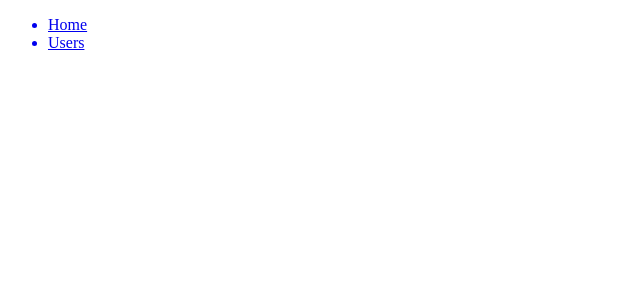
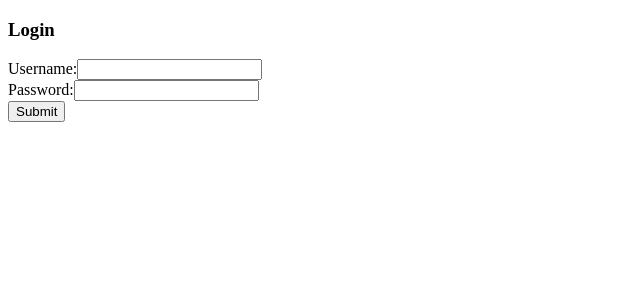
Before and after one commit to intruston/class41-project-MyDiary, a React app in the folder client/: page /login in a window 1280 px wide. Before the commit this address had no page. Shown: the top 300 px of the page, without its empty margins (0-640 px from the left). Built offline with nearby package versions, Linux system fonts and the light colour scheme.

Commit message:
Created: useContext

```diff
--- a/client/src/App.jsx
+++ b/client/src/App.jsx
@@ -1,18 +1,29 @@
-import React from "react";
-import { Routes, Route } from "react-router-dom";
+import React, { useContext } from "react";
+import { Route, Routes, Navigate } from "react-router-dom";
+import { UserContext } from "./hooks/useUserContext";
+import Home from "./pages/Home/Home";
+import Profile from "./pages/Profile/Profile";
+import Login from "./pages/Login/Login";
 import Nav from "./components/Nav";
-import Home from "./pages/Home/Home";
-import CreateUser from "./pages/User/CreateUser";
-import UserList from "./pages/User/UserList";
 
 const App = () => {
+  const { user } = useContext(UserContext); // using useContext to get the user value from UserContext, if user is not null: means user logged in
   return (
     <>
-      <Nav />
+      {/* Don't show Navbar before user Logged in*/}
+      {user && <Nav />}
       <Routes>
         <Route path="/" element={<Home />} />
-        <Route path="/user" element={<UserList />} />
-        <Route path="/user/create" element={<CreateUser />} />
+        {/* When Login it will automatically navigate to profile page*/}
+        <Route
+          path="/login"
+          element={!user ? <Login /> : <Navigate to="/profile" />}
+        />
+        {/* To secure we need to check if there is user to show this page*/}
+        <Route
+          path="/profile"
+          element={user ? <Profile /> : <Navigate to="/" />}
+        />
       </Routes>
     </>
   );
--- /dev/null
+++ b/client/src/hooks/useUserContext.js
@@ -0,0 +1,38 @@
+import { createContext, useState } from "react";
+import PropTypes from "prop-types";
+import React from "react";
+
+//Creating a user context to hold user information
+export const UserContext = createContext([]);
+
+//Providing basic functions to control user
+export const UserProvider = ({ children }) => {
+  const [user, setUser] = useState(null);
+
+  const login = (user) => {
+    setUser(user);
+  };
+
+  const logout = () => {
+    setUser(null);
+  };
+
+  // This will be provided
+  const contextValue = {
+    user,
+    login,
+    logout,
+  };
+
+  // We will provide from Index.jsx, otherwise can't call -user- in app.jsx
+  return (
+    <UserContext.Provider value={contextValue}>{children}</UserContext.Provider>
+  );
+};
+
+// This required for Eslint, without this: { children } make a problem.
+UserProvider.propTypes = {
+  children: PropTypes.element.isRequired,
+};
+
+export default UserProvider;
--- a/client/src/index.jsx
+++ b/client/src/index.jsx
@@ -1,12 +1,14 @@
 import React from "react";
 import ReactDOM from "react-dom";
-
+import { UserProvider } from "./hooks/useUserContext";
 import AppWrapper from "./AppWrapper";
 import App from "./App";
 
 ReactDOM.render(
   <AppWrapper>
-    <App />
+    <UserProvider>
+      <App />
+    </UserProvider>
   </AppWrapper>,
   document.getElementById("root")
 );
--- a/client/src/pages/Home/Home.jsx
+++ b/client/src/pages/Home/Home.jsx
@@ -1,12 +1,16 @@
 import React from "react";
-
+import { Link } from "react-router-dom";
 import TEST_ID from "./Home.testid";
 
 const Home = () => {
+  const link = "/login";
   return (
     <div data-testid={TEST_ID.container}>
       <h1>This is the homepage</h1>
       <p>Good luck with the project!</p>
+      <Link to={link}>
+        <button> Login</button>
+      </Link>
     </div>
   );
 };
--- /dev/null
+++ b/client/src/pages/Login/Login.jsx
@@ -0,0 +1,48 @@
+import React, { useState, useContext } from "react";
+import { UserContext } from "../../hooks/useUserContext";
+
+function LoginForm() {
+  //Basic Login page. Just to reach profile page
+
+  const [username, setUsername] = useState("");
+  const [password, setPassword] = useState("");
+  const { login } = useContext(UserContext);
+
+  function handleUsernameChange(event) {
+    setUsername(event.target.value);
+  }
+
+  function handlePasswordChange(event) {
+    setPassword(event.target.value);
+  }
+
+  function handleSubmit(event) {
+    event.preventDefault();
+    //When Backend ready we will send userName and password with Rob's useFetch and expect to have user information back. Then we will save it in our UserContext with Login function
+    //Right now simply sending userName
+    login(username);
+  }
+
+  return (
+    <form onSubmit={handleSubmit}>
+      <h3>Login</h3>
+      <label>
+        Username:
+        <input type="text" value={username} onChange={handleUsernameChange} />
+      </label>
+      <br />
+      <label>
+        Password:
+        <input
+          type="password"
+          value={password}
+          onChange={handlePasswordChange}
+        />
+      </label>
+      <br />
+      <button type="submit">Submit</button>
+    </form>
+  );
+}
+
+export default LoginForm;
--- /dev/null
+++ b/client/src/pages/Profile/Profile.jsx
@@ -0,0 +1,13 @@
+import React, { useContext } from "react";
+import { UserContext } from "../../hooks/useUserContext";
+const Profile = () => {
+  const { user } = useContext(UserContext);
+  return (
+    <div>
+      <h1>User Name is:</h1>
+      <p>{user}</p>
+    </div>
+  );
+};
+
+export default Profile;
```
